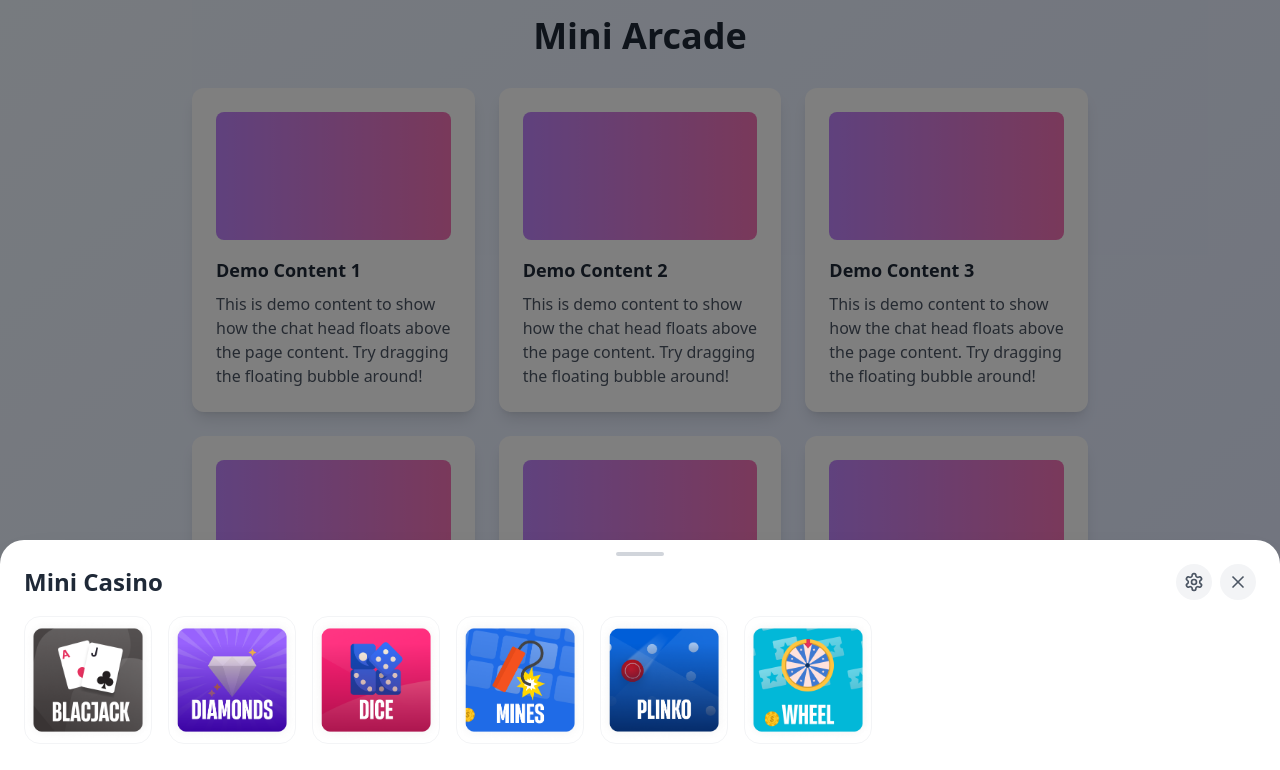
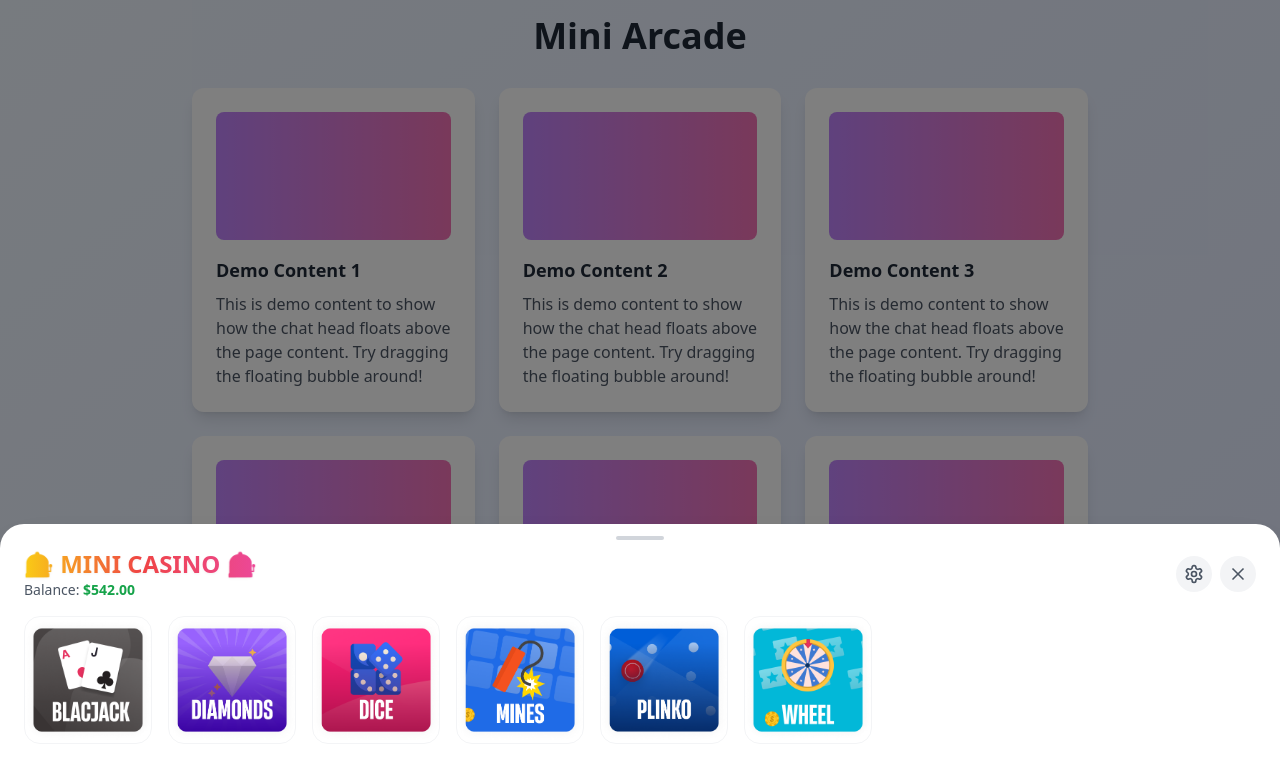
Before and after one commit to Stottiefingaz86/miniarcade, a React (Vite) app: page / in a window 1280 px wide. Both pictures are taken after a click on the element 1228 px from the left and 738 px from the top of the page. Shown: the top 770 px of the page. Built offline with nearby package versions, Linux system fonts and the light colour scheme.

Commit message:
Add game-style title with gradient and balance display

```diff
--- a/src/components/BottomDrawer.tsx
+++ b/src/components/BottomDrawer.tsx
@@ -183,9 +183,14 @@ const BottomDrawer: React.FC<BottomDrawerProps> = ({ isOpen, onClose }) => {
         {/* Header - show when not in blackjack mode (including when minimized) */}
         {!showBlackjack && (
           <div className="flex items-center justify-between px-6 pb-4">
-            <h2 className="text-2xl font-bold text-gray-800">
-              Mini Casino
-            </h2>
+            <div className="flex flex-col">
+              <h2 className="text-2xl font-bold bg-gradient-to-r from-yellow-400 via-red-500 to-pink-500 bg-clip-text text-transparent drop-shadow-sm">
+                🎰 MINI CASINO 🎰
+              </h2>
+              <div className="text-sm text-gray-600 font-medium">
+                Balance: <span className="text-green-600 font-bold">$542.00</span>
+              </div>
+            </div>
             <div className="flex items-center gap-2">
               <button
                 onClick={() => alert('Settings clicked!')}
```
